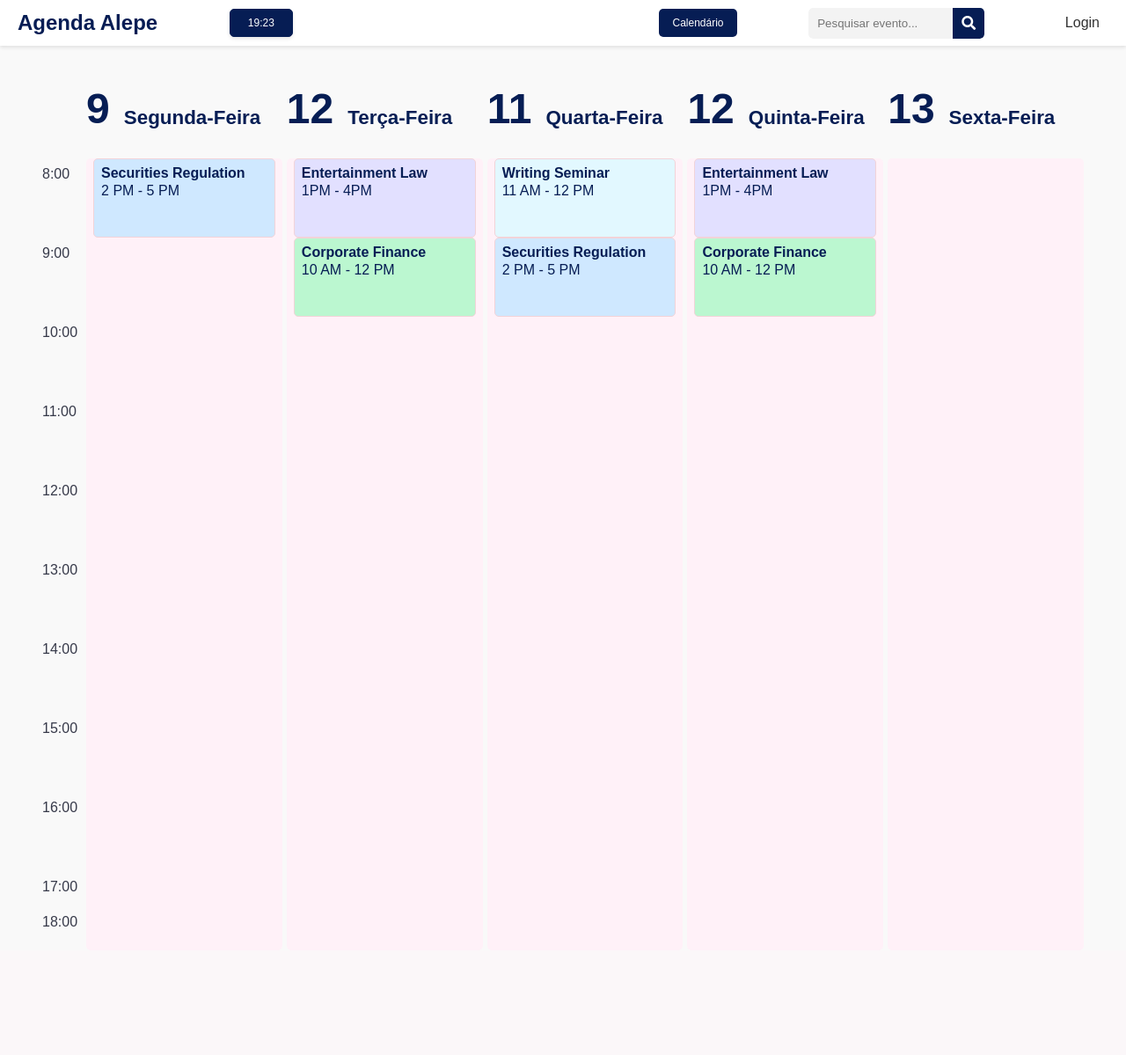
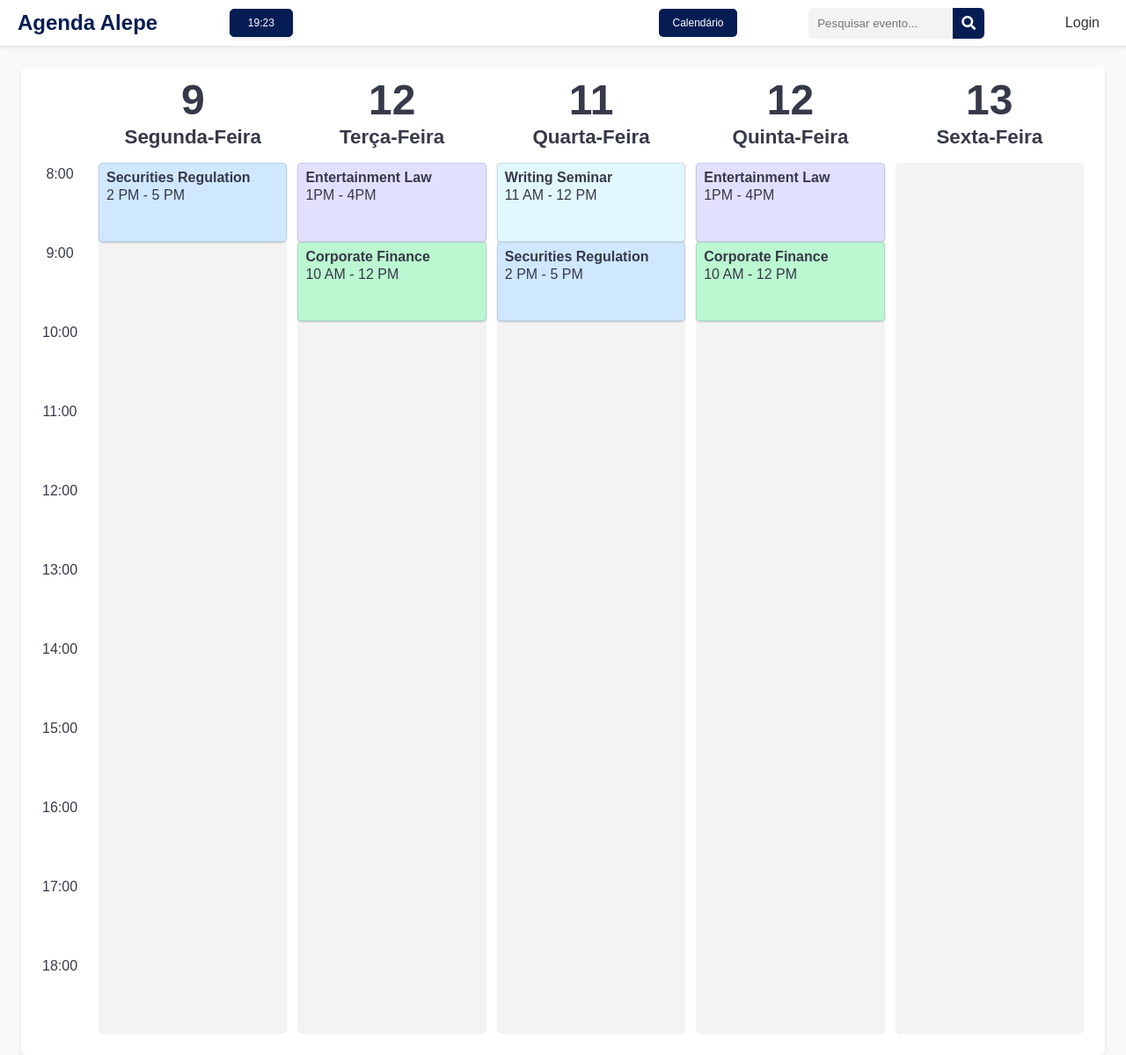
Before and after one commit to Warpedro1/projeto-alepe, a Django app: page / in a window 1280 px wide. Shown: the whole page at 88% size. Before the commit the page ends 1053 px from the top, so only its background shows below. Run offline with Django 5.2, Linux system fonts and the light colour scheme; data that the repository does not hold is empty; some libraries are stand-ins or nearby versions.

Commit message:
calendário css

```diff
--- a/setup/static/styles/style-calendario.css
+++ b/setup/static/styles/style-calendario.css
@@ -1,31 +1,38 @@
 :root {
   --numDays: 5;
-  --numHours: 10;
+  --numHours: 11;
   --timeHeight: 90px;
-  --calBgColor: #fff1f8;
+  --calBgColor:#f3f3f3;
+  /*--calBgColor: #fff1f8;*/
   --eventBorderColor: #f2d3d8;
   --eventColor1: #ffd6d1;
   --eventColor2: #fafaa3;
   --eventColor3: #e2f8ff;
   --eventColor4: #d1ffe6;
+  --color-danger-event: #061d541f;
 }
 
 .calendar {
   display: grid;
-  gap: 10px;
+  gap: 1.5rem;
   grid-template-columns: auto 1fr;
-  margin: 3rem;
+  margin: 1.5rem;
+  background: white;
+  box-shadow: 0 2px 4px rgba(0, 0, 0, 0.1);
+  border-radius: 5px;
+  padding: 1.5rem;
 }
 
 .timeline {
   display: grid;
   grid-template-rows: repeat(var(--numHours), var(--timeHeight));
+  justify-items: center;
 }
 
 .days {
   display: grid;
   grid-column: 2;
-  gap: 5px;
+  gap: 0.75rem;
   grid-template-columns: repeat(auto-fit, minmax(150px, 1fr));
 }
 
@@ -82,16 +89,16 @@
 }
 
 .event {
-  border: 1px solid var(--eventBorderColor);
+  border: 1px solid var(--color-danger-event);
   border-radius: 5px;
   padding: 0.5rem;
-  margin: 0 0.5rem;
   background: white;
+  box-shadow: 0 1px 2px rgba(0, 0, 0, 0.2);
 }
 
 .space,
 .date {
-  height: 80px;
+  height: 85px;
 }
 
 body {
@@ -104,7 +111,7 @@ h3 {
 }
 
 p{
-  color: var(--color-danger);
+  color: var(--color-dark);
 }
 
 .username {
@@ -130,20 +137,23 @@ p{
 }
 
 .date {
-  display: flex;
-  gap: 1em;
+  display: grid;
+  margin-bottom: 10px;
+  margin-top:-10px;
+  gap: -1em;
 }
 
 .date-num {
   font-size: 3rem;
   font-weight: 600;
-  display: inline;
+  display: grid;
+  justify-items: center;
 }
 
 .date-day {
-  display: inline;
+  display: grid;
+  justify-items: center;
   font-size: 1.4rem;
   font-weight: 700;
   font-family: Arial, sans-serif;
-  margin-top: 23px;
 }
--- a/templates/pages/calendario.html
+++ b/templates/pages/calendario.html
@@ -13,6 +13,7 @@
     <div class="calendar">
       <div class="timeline">
         <div class="spacer"></div>
+        <!--<div id="day" class="time-marker">9</div>-->
         <div class="time-marker">8:00</div>
         <div class="time-marker">9:00</div>
         <div class="time-marker">10:00</div>
@@ -44,13 +45,13 @@
             <p class="date-day">Terça-Feira</p>
           </div>
           <div class="events">
+            <div class="event start-1 end-4 ent-law">
+              <p class="title">Entertainment Law</p>
+              <p class="time">1PM - 4PM</p>
+            </div>
             <div class="event start-10 end-12 corp-fi">
               <p class="title">Corporate Finance</p>
               <p class="time">10 AM - 12 PM</p>
-            </div>
-            <div class="event start-1 end-4 ent-law">
-              <p class="title">Entertainment Law</p>
-              <p class="time">1PM - 4PM</p>
             </div>
           </div>
         </div>
@@ -76,13 +77,13 @@
             <p class="date-day">Quinta-Feira</p>
           </div>
           <div class="events">
+            <div class="event start-1 end-4 ent-law">
+              <p class="title">Entertainment Law</p>
+              <p class="time">1PM - 4PM</p>
+            </div>
             <div class="event start-10 end-12 corp-fi">
               <p class="title">Corporate Finance</p>
               <p class="time">10 AM - 12 PM</p>
-            </div>
-            <div class="event start-1 end-4 ent-law">
-              <p class="title">Entertainment Law</p>
-              <p class="time">1PM - 4PM</p>
             </div>
           </div>
         </div>
@@ -97,6 +98,18 @@
       </div>
     </div>
     <!-- partial -->
+    <script>
+      // função brilhar dia atual
+      /*
+      function dayToday() {
+          var now = new Date();
+          var day = now.getDay();
+          day = day < 10 ? '0' + hours : hours;
+          document.getElementById('day').innerText = day;
+          setTimeout(dayToday, 1000);
+      }
+      */
+  </script>
   </body>
 </html>
 {%endblock%}
```
